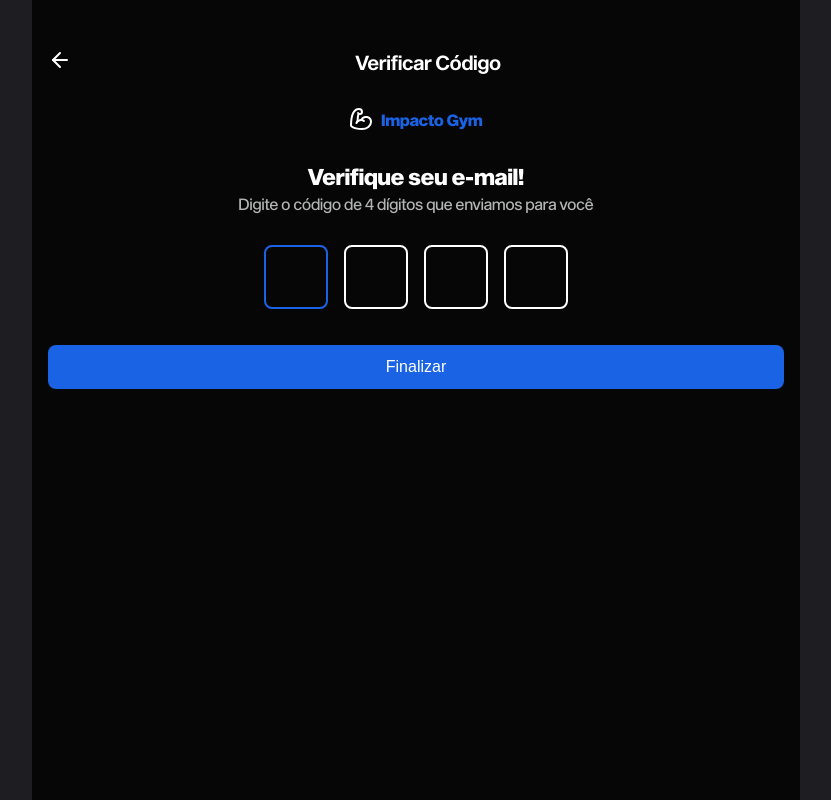
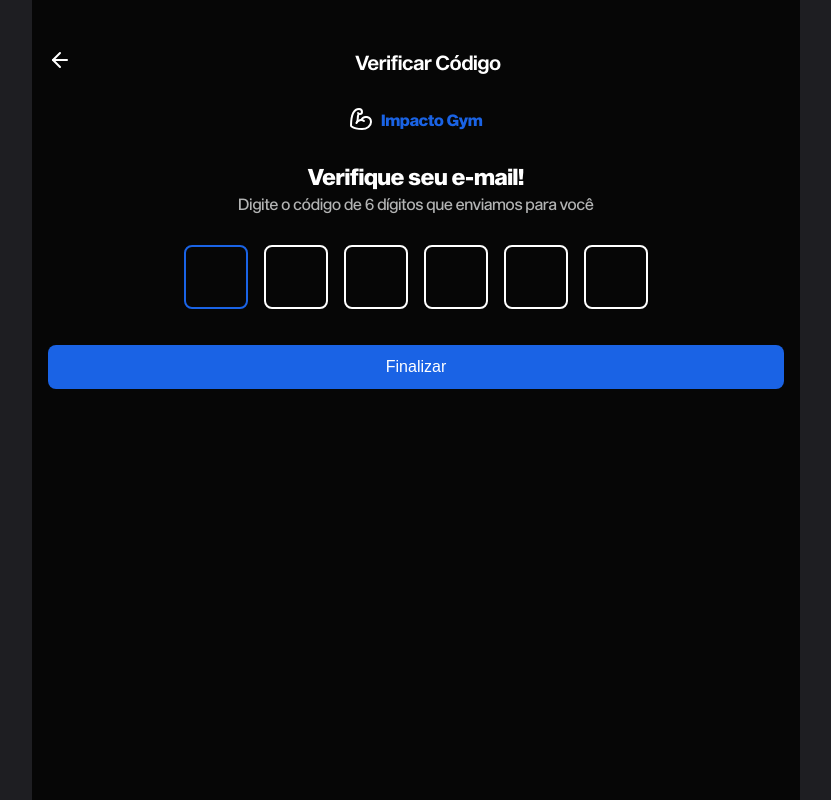
Before and after one commit to PI-CCOMP/impacto-gym, a React (Vite) app: page /verificar-email in a window 1280 px wide. Shown: the whole page, without its empty margins (224-1055 px from the left). Built offline with nearby package versions, Linux system fonts and the light colour scheme.

Commit message:
fix: adjust size mfa

```diff
--- a/src/hooks/useMFAForm.ts
+++ b/src/hooks/useMFAForm.ts
@@ -1,7 +1,7 @@
 import { useState, useRef, useEffect } from "react";
 
 export function useMFAForm(onSuccess: (code: string) => void) {
-  const [digits, setDigits] = useState(["", "", "", ""]);
+  const [digits, setDigits] = useState(["", "", "", "", "", ""]);
   const [error, setError] = useState("");
   const inputsRef = useRef<Array<HTMLInputElement | null>>([]);
 
@@ -15,7 +15,7 @@ export function useMFAForm(onSuccess: (code: string) => void) {
     updated[index] = digit;
     setDigits(updated);
     setError("");
-    if (digit && index < 3) inputsRef.current[index + 1]?.focus();
+    if (digit && index < 5) inputsRef.current[index + 1]?.focus();
   }
 
   function handleKeyDown(
@@ -30,8 +30,8 @@ export function useMFAForm(onSuccess: (code: string) => void) {
   function handleSubmit(e: React.FormEvent<HTMLFormElement>) {
     e.preventDefault();
     const code = digits.join("");
-    if (code.length < 4) {
-      setError("Digite o código completo de 4 dígitos.");
+    if (code.length < 6) {
+      setError("Digite o código completo de 6 dígitos.");
       return;
     }
     onSuccess(code);
--- a/src/pages/Member/MFAVerification.module.css
+++ b/src/pages/Member/MFAVerification.module.css
@@ -2,6 +2,7 @@
   display: flex;
   gap: var(--size-md);
   justify-content: center;
+  flex-wrap: wrap;
 }
 
 .digitInput {
--- a/src/pages/Member/MFAVerification.tsx
+++ b/src/pages/Member/MFAVerification.tsx
@@ -63,7 +63,7 @@ export function MFAVerification() {
 
       <PageHeader onBack={() => navigate(-1)}>Verificar Código</PageHeader>
       <Logo />
-      <FormHeader subtitle="Digite o código de 4 dígitos que enviamos para você">
+      <FormHeader subtitle="Digite o código de 6 dígitos que enviamos para você">
         Verifique seu e-mail!
       </FormHeader>
 
```
